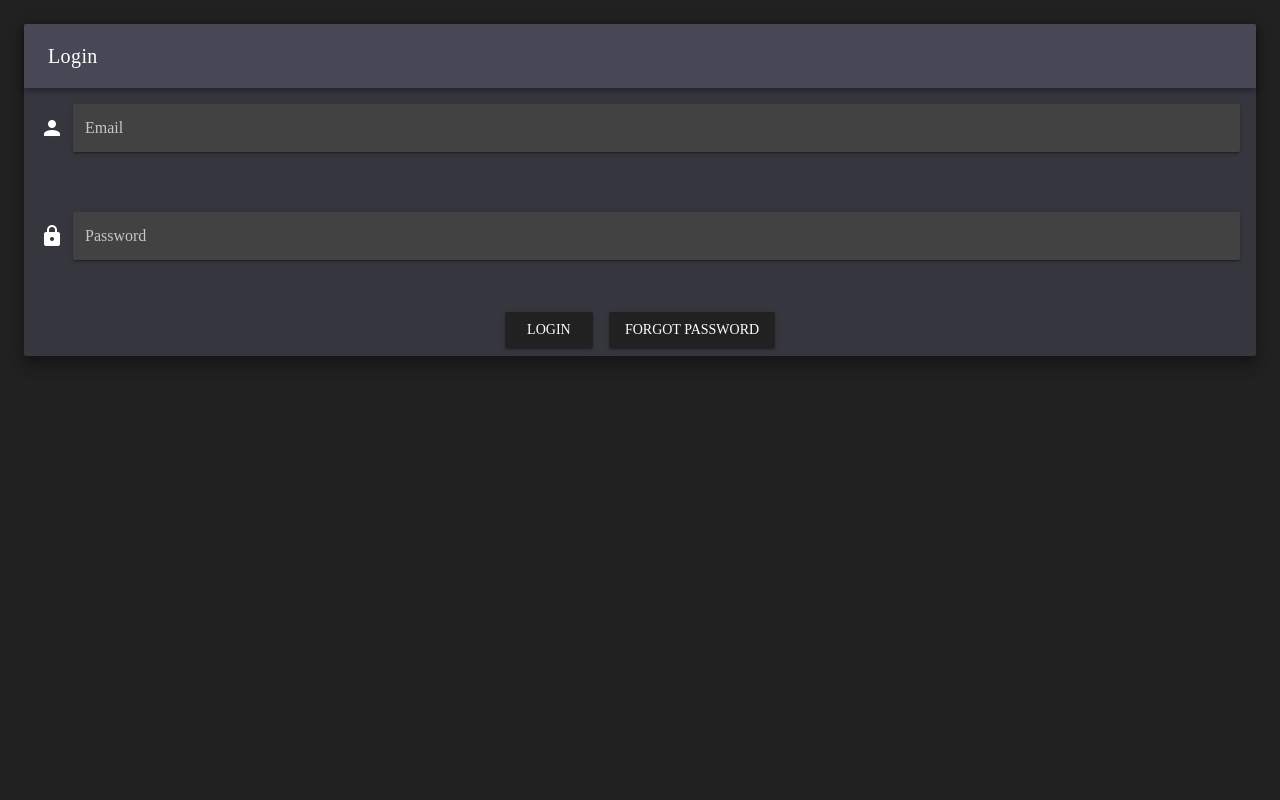
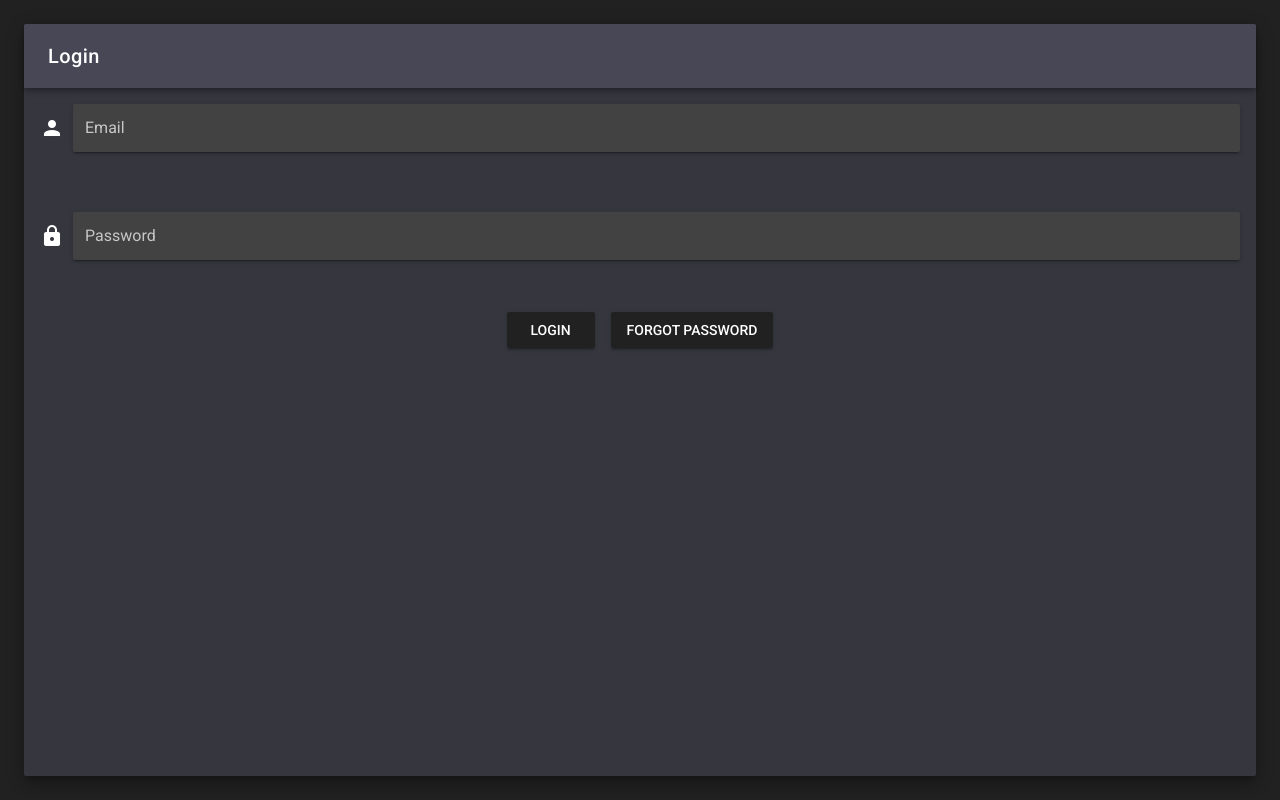
Before and after one commit to codersforcauses/p2s-frontend, a Vue app: page /login in a window 1280 px wide. Built offline with nearby package versions, Linux system fonts and the light colour scheme.

Commit message:
v-card to fill whole page

```diff
--- a/src/components/Login.vue
+++ b/src/components/Login.vue
@@ -1,24 +1,23 @@
 <template>
   <div id="login">
+    <v-app style="background: #212121;">
       <v-container fluid fill-height>
         <v-layout align-center justify-center>
-        <v-flex text-xs-center fill-height>
-          <v-card align-center justify-center
-          dark color="#36363f" class="elevation-10" height="100%">
+          <v-flex fill-height text-xs-center>
+            <v-card dark color="#36363f" class="elevation-10" height="100%">
               <v-toolbar dark color="#474755">
                   <v-toolbar-title>Login</v-toolbar-title>
               </v-toolbar>
               <v-text-field
-              solo
                 class="pa-3"
                 label="Email"
                 name="email"
                 prepend-icon="mdi-account"
                 v-model="user.email"
                 required
+                solo
               ></v-text-field>
               <v-text-field
-              solo
                 class="pa-3"
                 label="Password"
                 name="password"
@@ -26,6 +25,7 @@
                 type="password"
                 v-model="user.password"
                 required
+                solo
               ></v-text-field>
               <v-btn class="ma-2">Login</v-btn>
               <v-btn class="ma-2">Forgot Password</v-btn>
@@ -33,6 +33,7 @@
           </v-flex>
         </v-layout>
       </v-container>
+    </v-app>
   </div>
 </template>
 
@@ -48,9 +49,3 @@ export default {
   },
 };
 </script>
-
-<style>
-  html, body {
-    background-color: #212121;
-  }
-</style>
```
Lines whose indentation alone changed are shown as unchanged.
